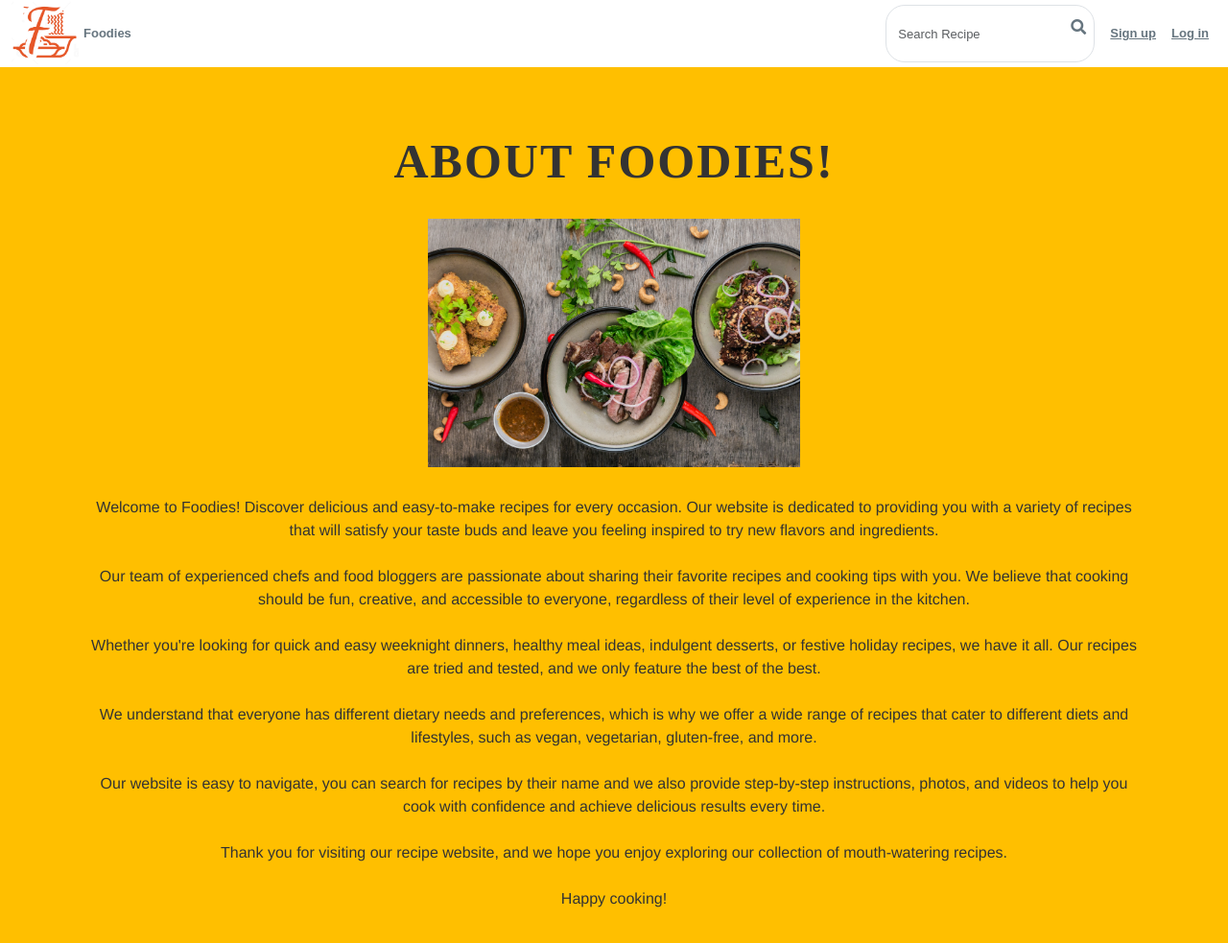
After one commit to Dania-Irshad/Food-App, a Flask app: template templates/about.html in a window 1280 px wide. The commit adds this page. Shown: the whole page at 96% size. Run offline with Flask 2, Linux system fonts and the light colour scheme; the template is opened without the code that fills it, so the values that code supplies are empty; some libraries are stand-ins or nearby versions.

Commit message:
created recipe pages

```diff
--- a/app.py
+++ b/app.py
@@ -1,8 +1,9 @@
-from flask import Flask, render_template, flash, redirect, session, g
+from flask import Flask, render_template, flash, redirect, session, g, request, url_for
 from flask_debugtoolbar import DebugToolbarExtension
 from sqlalchemy.exc import IntegrityError
 from forms import UserAddForm, LoginForm
 from models import db, connect_db, User
+import requests
 
 CURR_USER_KEY = "curr_user"
 
@@ -17,6 +18,7 @@ toolbar = DebugToolbarExtension(app)
 
 connect_db(app)
 
+
 ##############################################################################
 # Homepage and error pages
 
@@ -25,9 +27,19 @@ def homepage():
     """Show homepage"""
     user = g.user
     if user:
-        return render_template('home.html', user=user)
+        res = requests.get("https://www.themealdb.com/api/json/v1/1/categories.php")
+        data = res.json()
+        categories = data.get('categories')
+        return render_template('home.html', user=user, categories=categories)
     else:
         return redirect('/login')
+
+@app.errorhandler(404)
+def page_not_found(e):
+    """404 NOT FOUND page."""
+
+    return render_template('404.html'), 404
+
 
 ##############################################################################
 # User signup/login/logout
@@ -120,3 +132,60 @@ def logout():
     do_logout()
     flash("Successfully Logged out.", 'success')
     return redirect('/login')
+
+
+##############################################################################
+# Recipes
+
+@app.route('/category/<category_name>')
+def get_category(category_name):
+    user = g.user
+    if user:
+        res = requests.get(f"https://www.themealdb.com/api/json/v1/1/filter.php",
+                           params={'c': category_name})
+        data = res.json()
+        recipes = data.get('meals')
+        return render_template('category.html', user=user, recipes=recipes)
+    else:
+        return redirect('/login')
+
+@app.route('/recipe', methods=['POST'])
+def search():
+    user = g.user
+    if user:
+        search_value = request.form['s']
+        return redirect(url_for('get_recipe', recipe_name=search_value))
+    else:
+        return redirect('/login')
+
+
+@app.route('/recipe/<recipe_name>')
+def get_recipe(recipe_name):
+    user = g.user
+    if user:
+        res = requests.get(f"https://www.themealdb.com/api/json/v1/1/search.php",
+                           params={'s': recipe_name})
+        data = res.json()
+        recipe = data.get('meals')[0]
+        video_code = recipe["strYoutube"].split("=")[1]
+        ingredient_dict = {}
+        x = 1
+        while recipe["strIngredient" + str(x)] != "" and recipe["strIngredient" + str(x)] != "null":
+            ingredient_dict[recipe["strIngredient" + str(x)]] = recipe["strMeasure" + str(x)]
+            x += 1
+        print(ingredient_dict.items())
+        return render_template('recipe.html', user=user, recipe=recipe, video_code=video_code, ingredient_dict=ingredient_dict.items())
+    else:
+        return redirect('/login')
+
+
+##############################################################################
+# Navbar
+
+@app.route('/about')
+def about():
+    user = g.user
+    if user:
+        return render_template('about.html')
+    else:
+        return redirect('/login')
--- a/static/style.css
+++ b/static/style.css
@@ -2,10 +2,54 @@
 
 body {
   background-color: #FFBF00 !important;
+  font-family: Arial, sans-serif;
+  text-align: center;
 }
 
 body.error-404 {
   background-color: #FFBF00;
+}
+
+h1 {
+  font-family: 'Roboto Slab', serif;
+  font-size: 50px;
+  font-weight: bold;
+  color: #333;
+  text-align: center;
+  text-transform: uppercase;
+  letter-spacing: 2px;
+  line-height: 1.2;
+  margin-top: 50px;
+  margin-bottom: 30px;
+}
+
+h2 {
+  font-weight: 300;
+  text-align: center;
+}
+
+h2 a:link,
+a:visited {
+  color: #e65728;
+  text-decoration: none;
+  display: inline-block;
+}
+
+h2 a:hover,
+a:active {
+  opacity: 0.7;
+}
+
+p {
+  font-family: Helvetica, Arial, sans-serif;
+  font-size: 16px;
+  line-height: 1.5;
+  color: #333;
+}
+
+iframe {
+  width: 640;
+  height: 360;
 }
 
 .form-control {
@@ -41,7 +85,7 @@ body.error-404 {
 }
 
 .navbar a:hover {
-  color: #1c94e0;
+  color: #FFBF00;
 }
 
 .navbar-brand {
@@ -60,6 +104,14 @@ body.error-404 {
 .nav>li>a>img {
   width: 32px;
   border-radius: 32px;
+}
+
+nav .search-btn {
+  background-color: transparent;
+}
+
+nav .search-btn:hover {
+  background-color: transparent;
 }
 
 ul.nav.navbar-nav {
@@ -103,7 +155,7 @@ nav form.navbar-form {
 #search:active,
 #search:focus {
   box-shadow: none;
-  border: 2px solid #007bff;
+  border: 2px solid #e65728;
 }
 
 /* on "onboarding" pages (signup & login), the navbar is
@@ -112,7 +164,6 @@ nav form.navbar-form {
  */
 
 .onboarding>.navbar {
-  background-image: url("/static/images/nav-bg.png");
   background-size: 100% 100%;
 }
 
@@ -158,11 +209,6 @@ nav+.container {
 
 
 /* ========================== Signup/Login */
-
-h2 {
-  font-weight: 300;
-  text-align: center;
-}
 
 p {
   position: relative;
@@ -240,3 +286,71 @@ input {
 .message-404 .form-inline input {
   flex: 1;
 }
+
+
+/* ====================== Cards */
+
+.card {
+  box-shadow: 0 4px 8px 0 rgba(0, 0, 0, 0.2);
+  transition: 0.3s;
+  margin: 10px;
+}
+
+.card:hover {
+  box-shadow: 0 16px 32px 0 rgba(0, 0, 0, 0.2);
+}
+
+.container {
+  padding: 2px 16px;
+}
+
+/* ====================== Recipe */
+
+.directions {
+  background-color: transparent;
+  border-color: #333;
+  border-radius: 10px;
+  box-shadow: 0 2px 5px rgba(0, 0, 0, 0.1);
+  padding: 20px;
+  margin-bottom: 30px;
+  color: #333;
+}
+
+.directions h2 {
+  font-size: 35px;
+  color: #333;
+}
+
+.ingredients li {
+  text-align: left;
+  font-family: Helvetica, Arial, sans-serif;
+  font-size: 16px;
+  line-height: 1.5;
+  color: #333;
+}
+
+.ingredients p {
+  font-size: 20px;
+}
+
+.ingredients h2 {
+  font-size: 35px;
+  color: #333;
+  text-align: left;
+}
+
+.recipe-img {
+  max-width: 50%;
+  height: auto;
+  display: block;
+  margin: 20px auto 30px;
+}
+
+/* ====================== About */
+
+.about-img {
+  max-width: 35%;
+  height: auto;
+  display: block;
+  margin: 20px auto 30px;
+}
--- /dev/null
+++ b/templates/about.html
@@ -0,0 +1,32 @@
+{% extends 'base.html' %}
+
+{% block content %}
+
+<h1>ABOUT FOODIES!</h1>
+
+<img class="about-img" src="/static/images/food-app.jpg" alt="Foodies">
+
+<p>
+    Welcome to Foodies! Discover delicious and easy-to-make recipes for every occasion. Our website is dedicated to
+    providing you with a variety of recipes that will satisfy your taste buds and leave you feeling inspired to try new
+    flavors and ingredients.
+    <br><br>
+    Our team of experienced chefs and food bloggers are passionate about sharing their favorite recipes and cooking tips
+    with you. We believe that cooking should be fun, creative, and accessible to everyone, regardless of their level of
+    experience in the kitchen.
+    <br><br>
+    Whether you're looking for quick and easy weeknight dinners, healthy meal ideas, indulgent desserts, or festive
+    holiday recipes, we have it all. Our recipes are tried and tested, and we only feature the best of the best.
+    <br><br>
+    We understand that everyone has different dietary needs and preferences, which is why we offer a wide range of
+    recipes that cater to different diets and lifestyles, such as vegan, vegetarian, gluten-free, and more.
+    <br><br>
+    Our website is easy to navigate, you can search for recipes by their name and we also provide step-by-step
+    instructions, photos, and videos to help you cook with confidence and achieve delicious results every time.
+    <br><br>
+    Thank you for visiting our recipe website, and we hope you enjoy exploring our collection of mouth-watering recipes.
+    <br><br>
+    Happy cooking!
+</p>
+
+{% endblock %}
--- a/templates/base.html
+++ b/templates/base.html
@@ -24,6 +24,16 @@
         </a>
       </div>
       <ul class="nav navbar-nav navbar-right">
+        {% if request.endpoint != None %}
+        <li>
+          <form class="navbar-form navbar-right" action="/recipe" method="POST">
+            <input name="s" class="form-control" placeholder="Search Recipe" id="search">
+            <button class="btn search-btn">
+              <span class="fa fa-search"></span>
+            </button>
+          </form>
+        </li>
+        {% endif %}
         {% if not g.user %}
         <li><a href="/signup">Sign up</a></li>
         <li><a href="/login">Log in</a></li>
@@ -34,7 +44,7 @@
           </a>
         </li>
         <li><a href="#">Favorites</a></li>
-        <li><a href="#">About</a></li>
+        <li><a href="/about">About</a></li>
         <li><a href="/logout">Log out</a></li>
         {% endif %}
       </ul>
```
Also changed, not shown: templates/404.html (added, +12 -0 lines), templates/category.html (added, +20 -0 lines), templates/home.html (+13 -14 lines), templates/recipe.html (added, +33 -0 lines), static/images/default-pic.png (added), 2 other files.
